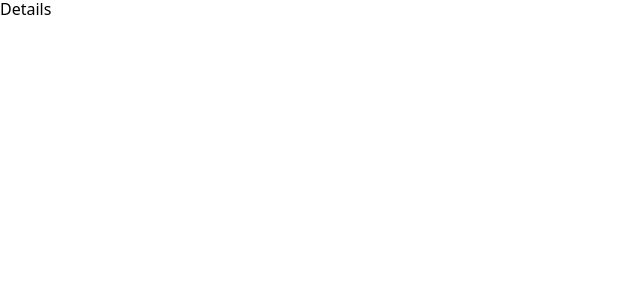
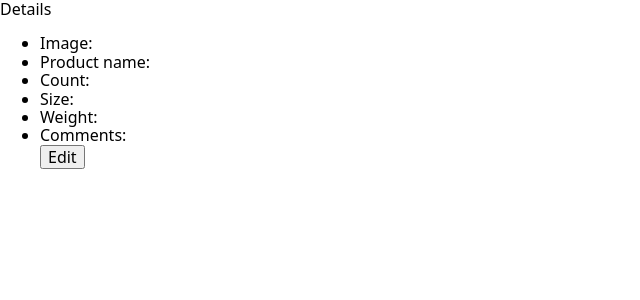
Before and after one commit to arestus/products-list-app, a React (Create React App) app: page /products/1 in a window 1280 px wide. Shown: the top 300 px of the page, without its empty margins (0-640 px from the left). Built offline with nearby package versions, Linux system fonts and the light colour scheme.

Commit message:
Added new components for modal

```diff
--- /dev/null
+++ b/src/Components/AddProductModal/index.js
@@ -0,0 +1 @@
+export {default} from './AddProductModal'
--- /dev/null
+++ b/src/Components/ButtonAddProductModal/ButtonAddProductModal.js
@@ -0,0 +1,9 @@
+import React from 'react'
+
+const ButtonAddProduct = () => {
+    return (
+        <button>New Product</button>
+    )
+}
+
+export default ButtonAddProduct;
--- /dev/null
+++ b/src/Components/ButtonAddProductModal/index.js
@@ -0,0 +1 @@
+export {default} from './ButtonAddProductModal'
--- a/src/Components/ProductDetailsView/ProductDetailsView.js
+++ b/src/Components/ProductDetailsView/ProductDetailsView.js
@@ -1,9 +1,27 @@
-import React from 'react'
+import React from 'react';
 
-const ProductDetailsView = () => {
-    return (
-        <div>Details</div>
-    )
-}
+const ProductDetailsView = ({
+  imageUrl,
+  name,
+  count,
+  size,
+  weigh,
+  comments,
+}) => {
+  return (
+    <>
+      <div>Details</div>
+      <ul>
+        <li>Image: {imageUrl}</li>
+        <li>Product name: {name}</li>
+        <li>Count: {count}</li>
+        <li>Size: {size}</li>
+        <li>Weight: {weigh}</li>
+        <li>Comments: {comments}</li>
+        <button>Edit</button>
+      </ul>
+    </>
+  );
+};
 
-export default ProductDetailsView
+export default ProductDetailsView;
--- a/src/Components/ProductsList/ProductsList.js
+++ b/src/Components/ProductsList/ProductsList.js
@@ -1,9 +1,13 @@
-import React from 'react'
+import React from 'react';
+import ButtonAddProduct from '../ButtonAddProductModal/ButtonAddProductModal';
 
 const ProductList = () => {
-    return (
-        <div>Home</div>
-    )
-}
+  return (
+    <>
+      <div>Home</div>
+      <ButtonAddProduct />
+    </>
+  );
+};
 
 export default ProductList;
```
Also changed, not shown: src/Components/AddProductModal/AddProductModal.js (added), src/Components/AddProductModal/AddProductModal.module.css (added), src/Components/ButtonAddProductModal/ButtonAddProductModal.module.css (added).
